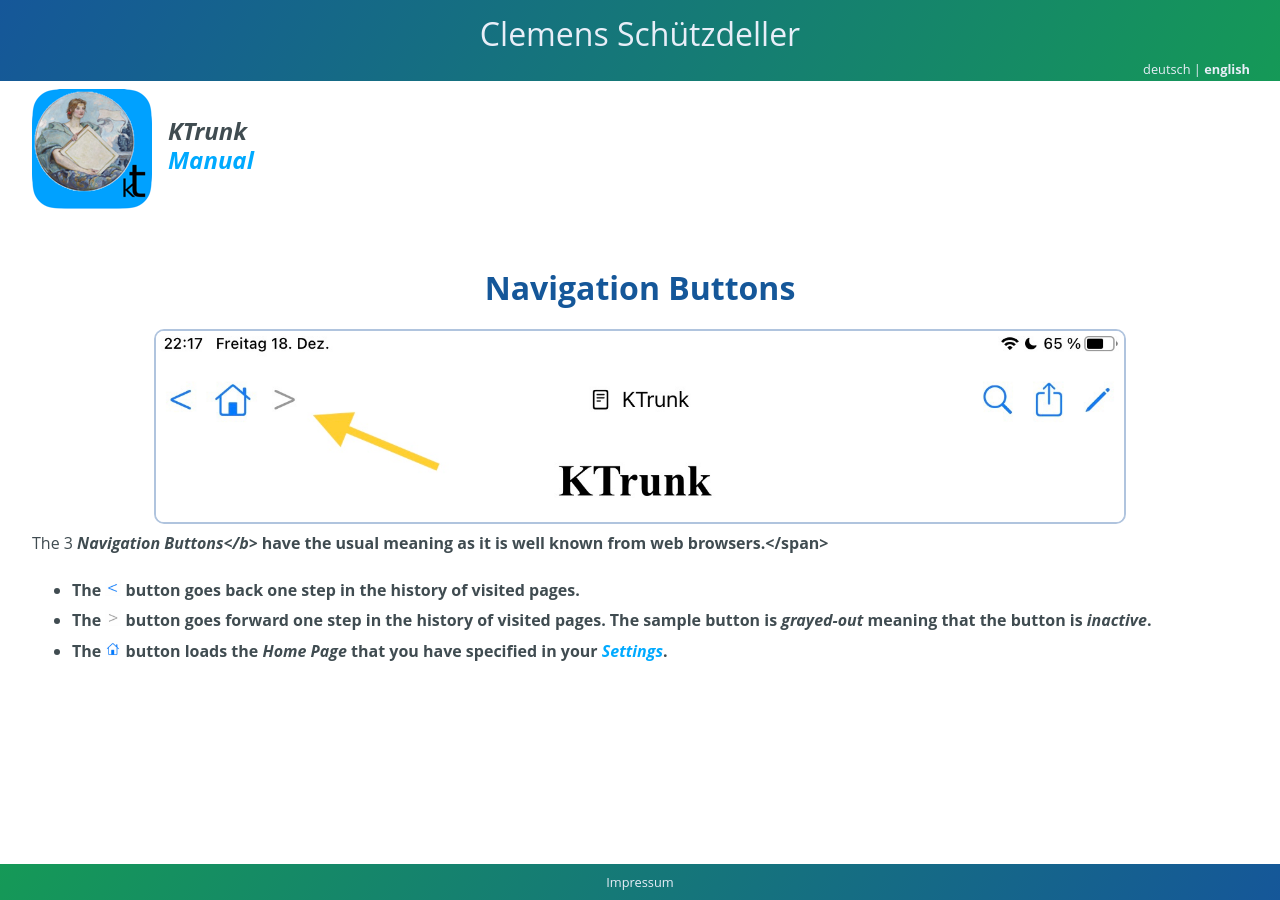
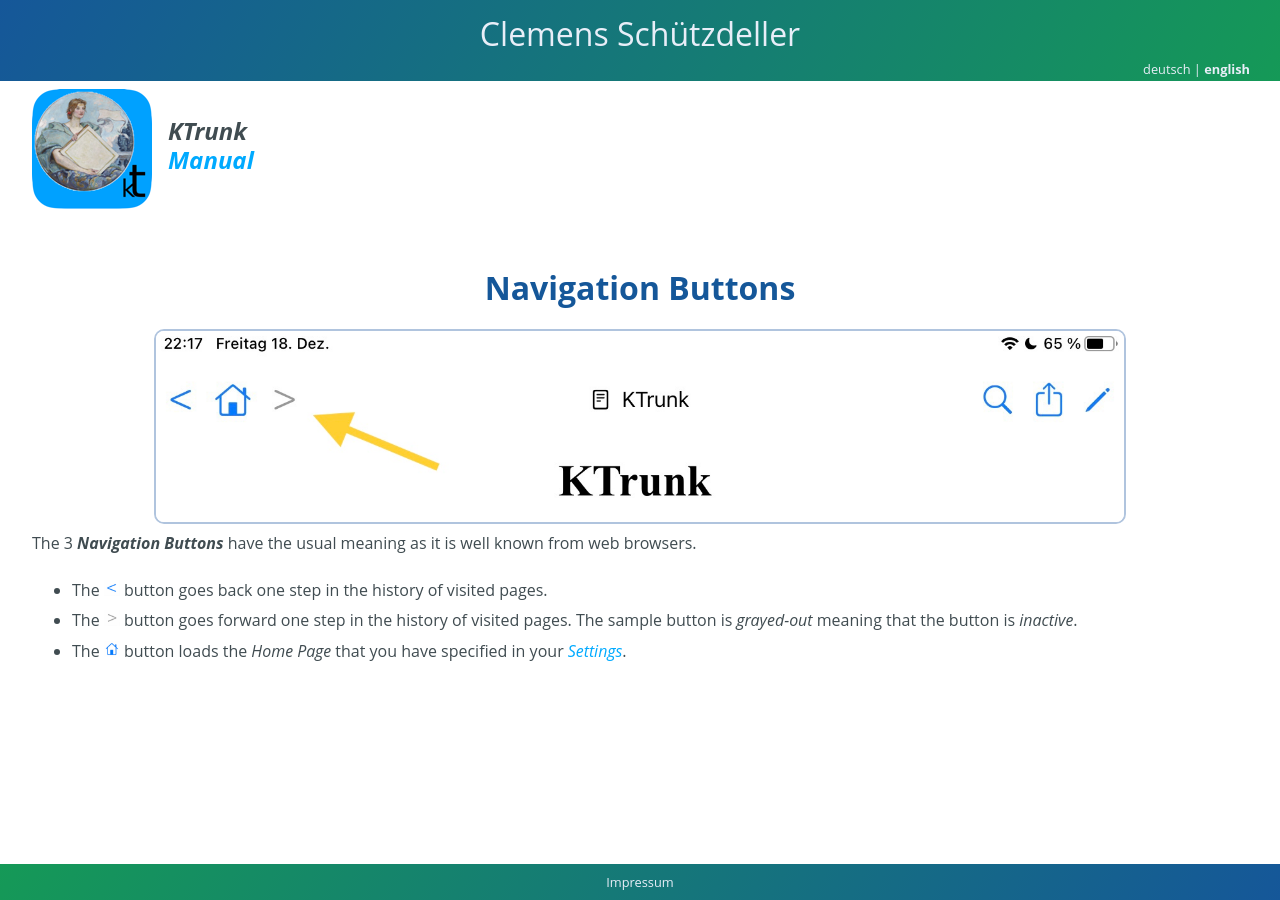
Before and after one commit to cs-LA/home, a Jekyll site: the page built from KTrunk/Manual/NavigationButtons.md, in a window 1280 px wide. Built offline with Jekyll 4.4.1, drawn with Linux system fonts in a browser that asks for light colours; our own code applies the rules of GitHub Pages for plain Markdown files.

Commit message:
Update NavigationButtons.md

```diff
--- a/KTrunk/Manual/NavigationButtons.md
+++ b/KTrunk/Manual/NavigationButtons.md
@@ -10,15 +10,14 @@
     </div>
   </div>
 </div>
-
 <h1>
   <span class="en">Navigation Buttons</span>
   <span class="de">Navigations-Schaltflächen</span>
 </h1>
 <img src="NavigationButtons.jpg" style="border: 2px solid #B0C4DE; border-radius: 10px;">
 <p>
-  <span class="en">The 3 <b><i>Navigation Buttons</b></i> have the usual meaning as it is well known from web browsers.</span>
-  <span class="de">Die 3 <b><i>Navigations-Schaltflächen</b></i> haben die übliche Bedeutung, wie sie von vielen Web-Browsern bekannt ist.</span>
+  <span class="en">The 3 <b><i>Navigation Buttons</i></b> have the usual meaning as it is well known from web browsers.</span>
+  <span class="de">Die 3 <b><i>Navigations-Schaltflächen</i></b> haben die übliche Bedeutung, wie sie von vielen Web-Browsern bekannt ist.</span>
 </p>
 <ul>
   <li>
```
